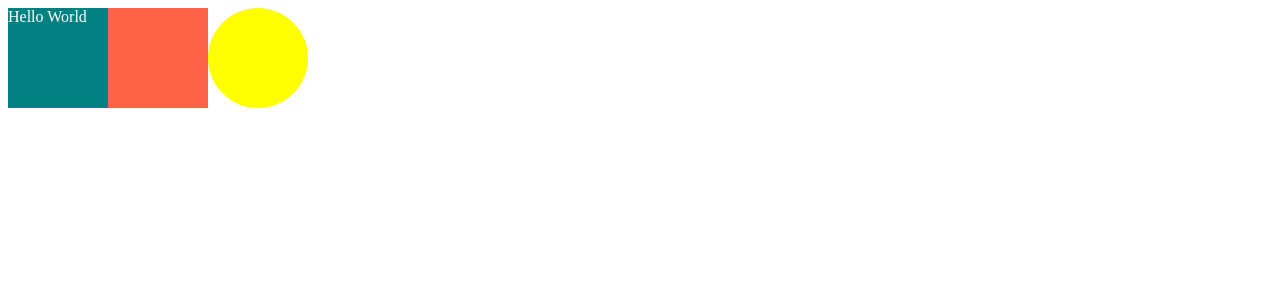
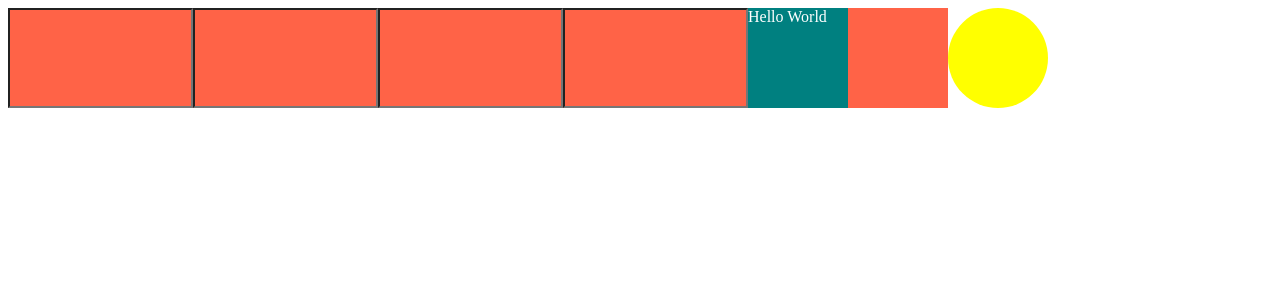
Before and after one commit to drasla/lecture-04-styled-component, a React (Vite) app: page / in a window 1280 px wide. Shown: the top 300 px of the page. Built offline with nearby package versions, Linux system fonts and the light colour scheme.

Commit message:
03. Styled-component as와 attrs 사용

```diff
--- a/src/App.jsx
+++ b/src/App.jsx
@@ -18,9 +18,17 @@ const Circle = styled(Box)`
     border-radius: 50px;
 `;
 
+const Input = styled.input.attrs({ required: true })`
+    background-color: tomato;
+`;
+
 function App() {
   return (
-    <Father>
+    <Father as={"header"}>
+        <Input />
+        <Input />
+        <Input />
+        <Input />
         <Box bgColor={"teal"}>
             <Text>Hello World</Text>
         </Box>
```
